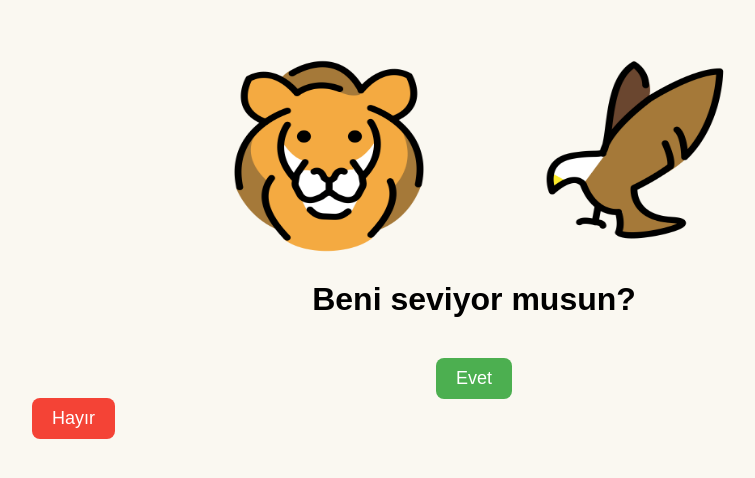
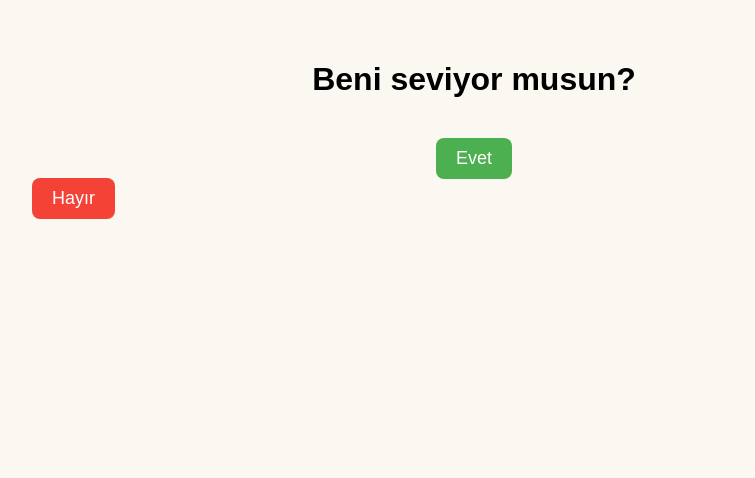
Before and after one commit to yigitYur650/eglence, a plain HTML site: page index.html in a window 1280 px wide. Shown: the part 160-638 px from the top of the page, without its empty margins (166-921 px from the left). Drawn offline with Linux system fonts and the light colour scheme.

Commit message:
Update index.html

```diff
--- a/index.html
+++ b/index.html
@@ -81,10 +81,7 @@
 </head>
 <body>
 
-  <div class="bears">
-    <img id="leftBear" src="/img/1F981_color.png" alt="sol figür" />
-    <img id="rightBear" src="/img/1F985_color.png" alt="sağ figür" />
-  </div>
+
 
   <h1>Beni seviyor musun?</h1>
 
```
